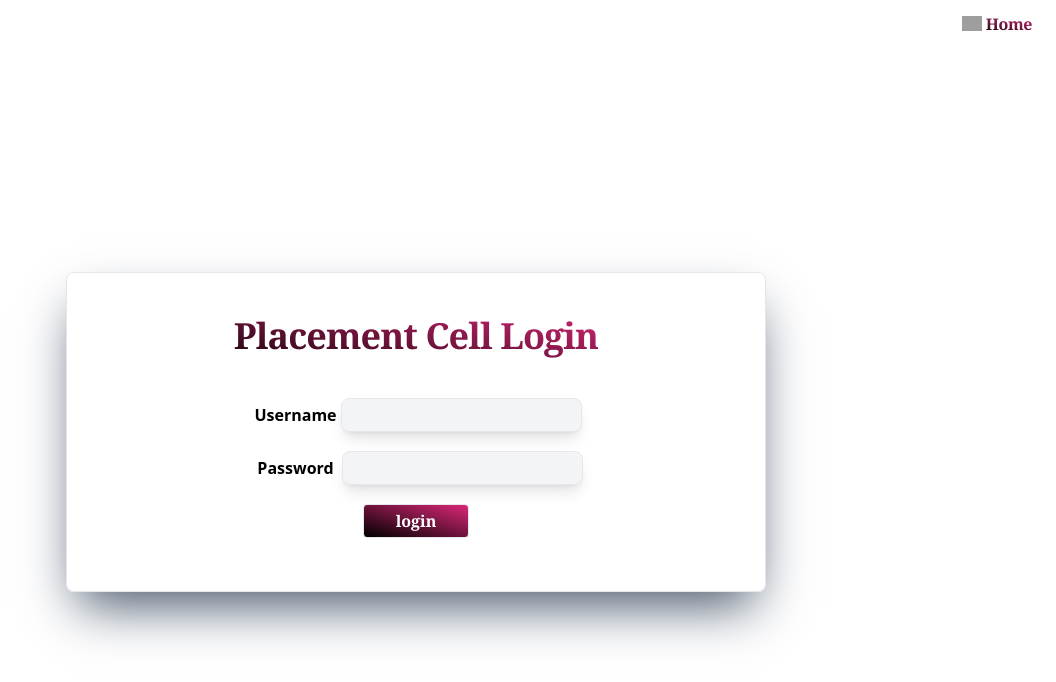
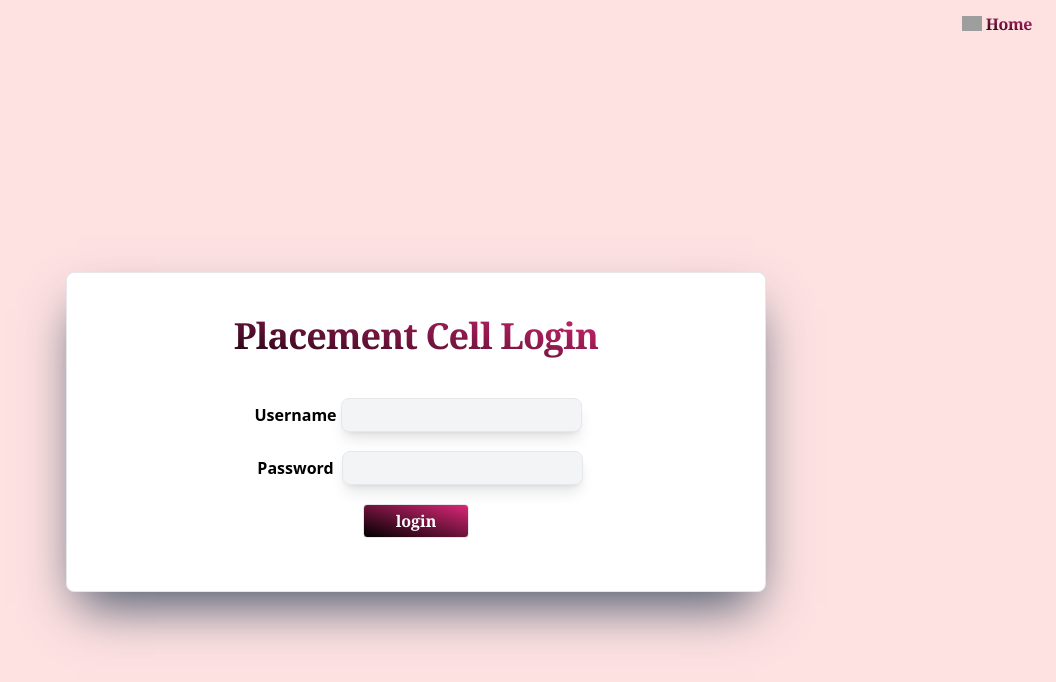
Before and after one commit to GowriJ-15/Placement-Management-System, a React (Create React App) app in the folder placement_system/client/: page /pc_login in a window 1280 px wide. Shown: the top 682 px of the page, without its empty margins (224-1280 px from the left). Built offline with nearby package versions, Linux system fonts and the light colour scheme; grey boxes are pictures that could not be loaded.

Commit message:
Backend connection success

```diff
--- a/placement_system/client/package.json
+++ b/placement_system/client/package.json
@@ -40,7 +40,7 @@
   "devDependencies": {
     "autoprefixer": "^10.4.13",
     "postcss": "^8.4.19",
-    "react-router-dom": "^6.4.3",
+    "react-router-dom": "^6.4.4",
     "tailwindcss": "^3.2.4"
   }
 }
--- a/placement_system/client/public/index.html
+++ b/placement_system/client/public/index.html
@@ -14,7 +14,7 @@
       manifest.json provides metadata used when your web app is installed on a
       user's mobile device or desktop. See https://developers.google.com/web/fundamentals/web-app-manifest/
     -->
-    <link rel="manifest" href="%PUBLIC_URL%/manifest.json" />
+    <!--<link rel="manifest" href="%PUBLIC_URL%/manifest.json" />-->
     <!--
       Notice the use of %PUBLIC_URL% in the tags above.
       It will be replaced with the URL of the `public` folder during the build.
--- a/placement_system/client/src/Pages/CompanySignup.js
+++ b/placement_system/client/src/Pages/CompanySignup.js
@@ -4,8 +4,9 @@ import Axios from "axios";
 
 
 function CompanySignup({cname,setcname,ccgpa,setccgpa,cid,setcid}) {
+
   const companyregister = () => {
-    Axios.post("http://localhost:3001/companyregister", {
+    Axios.post("http://localhost:3001/auth/cregister", {
      cname:cname,
      cid:cid,
      ccgpa:ccgpa
@@ -31,7 +32,7 @@ function CompanySignup({cname,setcname,ccgpa,setccgpa,cid,setcid}) {
         <div className=" flex-col  relative w-full h-screen flex justify-center items-center pt-0">
 
             <form
-              action="#"
+
               className="flex justify-center items-center flex-col p-8 pb-7 m-7 border rounded-lg h-max w-full bg-white shadow-2xl shadow-slate-600 max-w-[700px]  ">
               <div>
                 <h1 className="p-2 text-center font-extrabold tracking-tight leading-none pb-0 text-5xl font-serif text-transparent bg-clip-text bg-gradient-to-tr from-black to-pink-600">
@@ -76,7 +77,7 @@ function CompanySignup({cname,setcname,ccgpa,setccgpa,cid,setcid}) {
               <div>
                 <div className="flex justify-center items-center pt-4">
                   <button
-                    onClick={companyregister}
+                   onClick={companyregister}
                     type="submit"
                     className=" px-8 py-1 bg-gradient-to-tr from-black to-pink-600 relative text-white border  rounded content-center ease-out hover:translate-y-1 transition-all font-semibold font-serif"
                   >
--- a/placement_system/client/src/Pages/Home.js
+++ b/placement_system/client/src/Pages/Home.js
@@ -4,7 +4,7 @@ function Home() {
   const navigate = useNavigate();
 
   return (
-    <div className="relative w-full h-max bg-fixed bg-cover bg-[url('https://wallpaper.dog/large/20407834.jpg')] ">
+    <div className="relative w-full h-max bg-fixed bg-cover bg-[url('https://static-prod.adweek.com/wp-content/uploads/2018/08/search-keywords-jobs-PAGE-2018.gif')] ">
       <div className="flex flex-col items-center justify-center h-screen bg-opacity-50">
         <div>
           <button
--- a/placement_system/client/src/Pages/S_details.js
+++ b/placement_system/client/src/Pages/S_details.js
@@ -9,7 +9,7 @@ function S_details() {
   const [id, setId] = useState("");
 
   //useEffect(() => {
-  //Axios.get("http://localhost:3001/ifUserEligible", {
+  //Axios.get("http://localhost:3001/ccgpa/ifUserEligible", {
   //id: id,
   //}).then((response) => {
   //setcList(response.data);
--- a/placement_system/client/src/Pages/Student.js
+++ b/placement_system/client/src/Pages/Student.js
@@ -6,7 +6,7 @@ function StudentSignup({
   name,setName,email,setEmail,password,setPassword,admno,setAdmno,cgpa,setCgpa,backlog,setBacklog
 }) {
   const register = () => {
-    Axios.post("http://localhost:3001/register", {
+    Axios.post("http://localhost:3001/auth/register", {
      name : name,
      email : email,
       password: password,
--- a/placement_system/client/src/Pages/p_login.js
+++ b/placement_system/client/src/Pages/p_login.js
@@ -4,7 +4,7 @@ export default function PcLogin() {
   const navigate = useNavigate();
 
   return (
-    <div className="">
+    <div className="bg-red-100">
       <div className="float-right font-semibold tracking-tight leading-none font-serif text-transparent bg-clip-text bg-gradient-to-tr from-black to-pink-600 mr-5 mt-4 flex flex-row ">
           <div className="">
             <img
@@ -17,7 +17,7 @@ export default function PcLogin() {
           </div>
         </div>
       <div className="relative w-full h-screen flex items-center justify-center flex-col">
-      <form className="max-w-[700px] w-full mx-auto  p-8 border  rounded-lg shadow-slate-600 shadow-2xl flex justify-center items-center flex-col h-80">
+      <form className="bg-white max-w-[700px] w-full mx-auto  p-8 border  rounded-lg shadow-slate-600 shadow-2xl flex justify-center items-center flex-col h-80">
         <h2 className=" p-2 text-center font-extrabold tracking-tight leading-none pb-6 text-4xl font-serif text-transparent bg-clip-text bg-gradient-to-tr from-black to-pink-600">
           Placement Cell Login
         </h2>
```
Also changed, not shown: placement_system/client/public/manifest.json (deleted), 2 other files (tests, documents, lock files or other folders).
